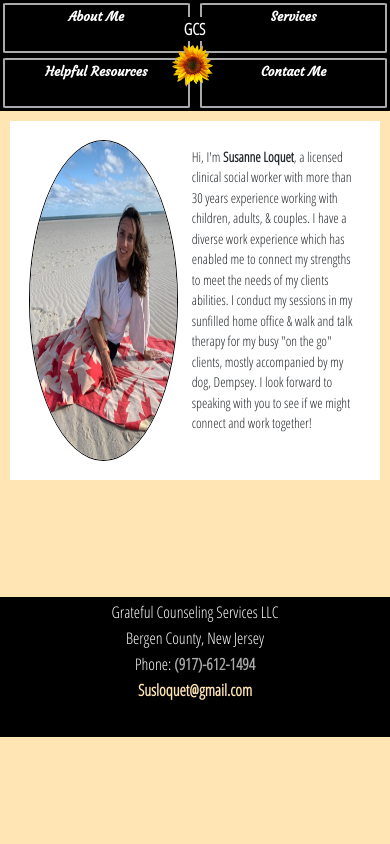
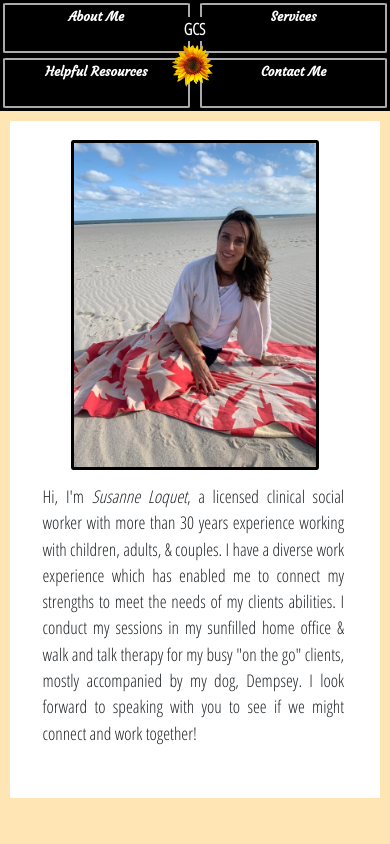
Before and after one commit to JayZonday/sus-home, a React (Create React App) app: page /about in a window 390 px wide. Shown: the top 844 px of the page. Built offline with nearby package versions, Linux system fonts and the light colour scheme.

Commit message:
fixed certain spots in mobile design

```diff
--- a/src/components/AboutMe/index.css
+++ b/src/components/AboutMe/index.css
@@ -9,8 +9,8 @@
 .bio-pic{
   height: auto;
   width: 25%;
-  border-radius: 100%;
-  border: 2px solid black;
+  border-radius: 1%;
+  border: 3px solid black;
   background: #FFE5B4;
 }
 .office-img{
@@ -40,11 +40,20 @@
 .tele{
   color: #aaa !important;
 }
-@media only screen and (max-width: 600px) {
+@media only screen and (max-width: 750px) {
+  .about-slab {
+    height: auto;
+    width: 95%;
+    background: white;
+    margin: 2.5%;
+    padding: 5%;
+    display: block;
+    text-align: center;
+  }
   .bio-pic{
-    width: 45%;
-    border-radius: 100%;
-    border: 1px solid black;
+    width: 75%;
+    border-radius: 1%;
+    border: 3px solid black;
     background: #FFE5B4;
     margin-top: 0%;
   }
@@ -57,7 +66,14 @@
     position: absolute;
   }
   .mini-bio{
-    font-size: 3.5vw;
+    background: white;
+    padding: 2%;
+    height: auto;
+    width: 95%;
+    font-size: 4.5vw;
+    font-family: 'Open Sans Condensed', sans-serif;
+    text-align: justify;
+    margin-top: 2%;
   }
   .caller{
     display: none;
--- a/src/components/AboutMe/index.js
+++ b/src/components/AboutMe/index.js
@@ -13,7 +13,7 @@ class AboutMe extends Component {
       <div className='about-slab'>
         <img className='bio-pic' alt='susanne' src={BioPic} />
         <div className='mini-bio'>
-          Hi, I'm <b>Susanne Loquet</b>, a licensed clinical social worker with more than 30 years experience working with children, adults, & couples.
+          Hi, I'm <i>Susanne Loquet</i>, a licensed clinical social worker with more than 30 years experience working with children, adults, & couples.
           I have a diverse work experience which has enabled me to connect my strengths to meet the needs of my clients abilities. I conduct my sessions
           in my sunfilled home office & walk and talk therapy for my busy "on the go" clients, mostly accompanied by my dog, Dempsey.
           I look forward to speaking with you to see if we might connect and work together!
--- a/src/components/HelpfulSources/index.css
+++ b/src/components/HelpfulSources/index.css
@@ -44,10 +44,11 @@
 .flip-card-front {
   background: white;
   color: black;
+  border: 2px solid black;
 }
 .flip-img{
   width:100%;
-  height: 450px;;
+  height: 446px;;
 }
 .flip-title{
   margin-bottom: 5%;
@@ -73,7 +74,7 @@
   .flip-card {
     background-color: transparent;
     width: 80%;;
-    height: 450px;
+    height: 455px;
     margin: 2% auto;
     margin-top: 4%;;
     perspective: 1000px; /* Remove this if you don't want the 3D effect */
--- a/src/components/MainBody/index.css
+++ b/src/components/MainBody/index.css
@@ -3,7 +3,7 @@
   background:  rgba(255, 255, 255, .95);
   padding: 1%;
   text-align: center;
-  height: auto;;
+  height: auto;
   font-family: 'Open Sans Condensed', sans-serif;
   width: 47%;
   box-shadow: 0 3px 6px rgba(0,0,0,0.16), 0 3px 6px rgba(0,0,0,0.23);
@@ -11,10 +11,14 @@
 }
 .testimonial{
   padding: 2%;
-  margin: 5%;
+  margin: 3%;
   font-size: 1.5vw;
-  height: 180px;
+  height: 190px;
   transition: .25s ease-in-out;
+  border: 2px solid black;
+}
+.initial{
+  margin: 2%;
 }
 .carousel-control-next, .carousel-control-prev{
   display: none;
@@ -24,7 +28,7 @@
   width: 3%;
 }
 .carousel-indicators{
-  margin: 0% auto;
+  margin: -1% auto;
 }
 .carousel-indicators li{
   background: black;
@@ -36,7 +40,7 @@
 @media only screen and (max-width: 750px) {
 
   .main-box{
-      margin: 102% auto;
+      margin: 105% auto;
       background: none;
       padding: 1%;
       text-align: center;
@@ -56,6 +60,6 @@
       border-radius: 100%;
     }
     .carousel-indicators{
-      margin: -2% auto;
+      margin: -3% auto;
     }
 }
--- a/src/components/MainBody/index.js
+++ b/src/components/MainBody/index.js
@@ -16,14 +16,14 @@ class MainBody extends Component {
           " Someone who truly listens and makes you feel understood, even in times when you yourself don't quite understand.
            Also, an incredibly comfortable office space that makes you feel at home, and her assistant Dempsey is top notch! "
             <br/>
-            - <b>J</b> -
+            - <b className='initial'><i>J</i></b> -
           </div>
           </Carousel.Item>
           <Carousel.Item>
           <div className='testimonial'>
           " At the age of 12, I walked in completely anxious and lost. Three years later, I walk out truly happy and proud."
             <br/>
-            - <b>B</b> -
+            - <b className='initial'><i>B</i></b> -
           </div>
           </Carousel.Item>
         </Carousel>
```
